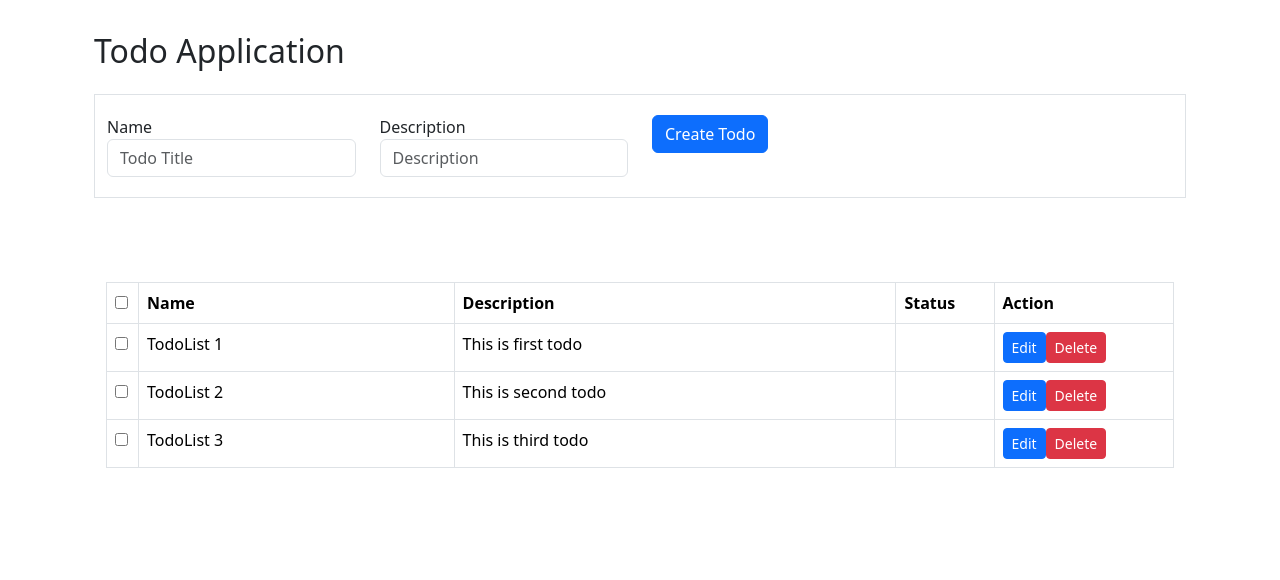
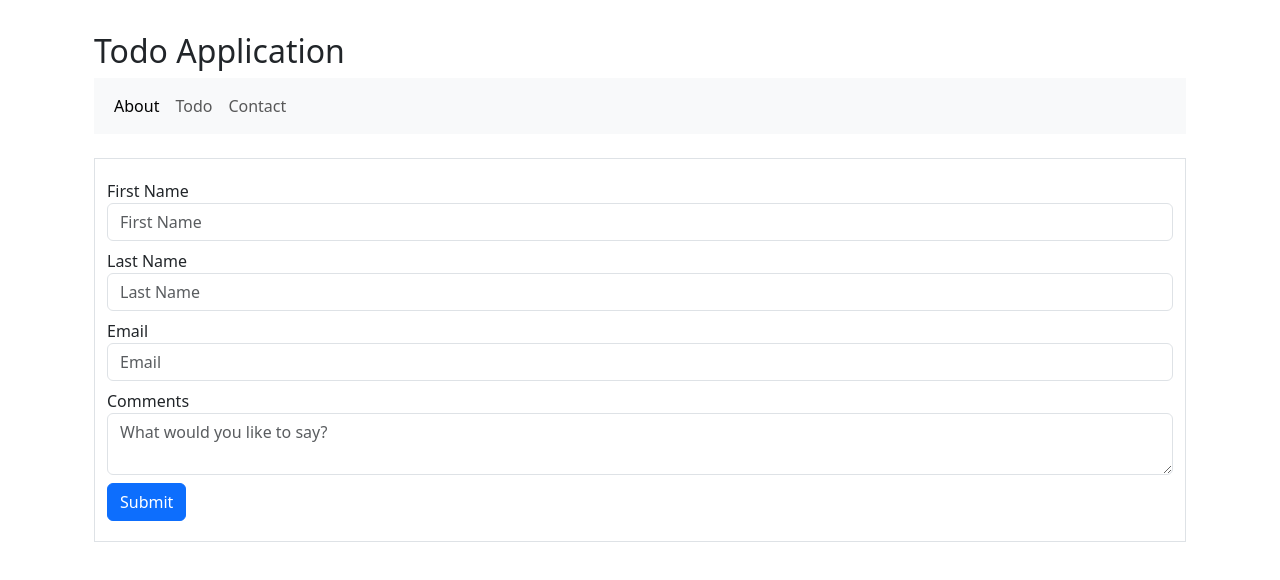
Before and after one commit to TrustedSeven/Todolist_React_Redux, a React (Create React App) app: page /contact in a window 1280 px wide. Shown: the top 580 px of the page. Built offline with nearby package versions, Linux system fonts and the light colour scheme.

Commit message:
about contact done

```diff
--- a/package.json
+++ b/package.json
@@ -8,9 +8,12 @@
     "@testing-library/user-event": "^13.5.0",
     "bootstrap": "^5.3.2",
     "react": "^18.2.0",
+    "react-bootstrap": "^2.9.0",
     "react-dom": "^18.2.0",
     "react-redux": "^8.1.3",
+    "react-router-dom": "^6.16.0",
     "react-scripts": "5.0.1",
+    "redux": "^4.2.1",
     "web-vitals": "^2.1.4"
   },
   "scripts": {
--- a/src/App.js
+++ b/src/App.js
@@ -1,16 +1,32 @@
-import React from 'react';
-import 'bootstrap/dist/css/bootstrap.min.css';
-import { AddTodo } from './components/AddTodo';
-import { TodoLists } from './components/TodoLists';
+import React from "react";
+import { BrowserRouter, Routes, Route } from "react-router-dom";
+import "bootstrap/dist/css/bootstrap.min.css";
+import { About } from "./components/About";
+import { Contact } from "./components/Contact"
+import { AddTodo } from "./components/AddTodo";
+import { TodoLists } from "./components/TodoLists";
+import { Navbar } from "./components/Navbar";
 
 const App = () => {
   return (
     <div className="container p-4 mt-2">
       <h2>Todo Application</h2>
-      <AddTodo />
-      <TodoLists />
+      <Navbar />
+      <BrowserRouter>
+        <Routes>
+          <Route path="/" element={<About />} />
+          <Route path="/todo" element={
+            <div>
+              <AddTodo />
+              <TodoLists />
+            </div>
+          } />
+          <Route path="/contact" element={<Contact />} />
+          {/* <Route path="/projects" element={<Projects />} /> */}
+        </Routes>
+      </BrowserRouter>
     </div>
   );
-}
+};
 
 export default App;
--- /dev/null
+++ b/src/components/About.jsx
@@ -0,0 +1,10 @@
+import React from 'react'
+
+export const About = () => {
+  return (
+    <div style={{margin : "30px"}}>
+        <h4>This is React + Redux Todo Application</h4>
+        <h5>Matthew Trimner</h5>
+    </div>
+  )
+}
--- /dev/null
+++ b/src/components/Contact.jsx
@@ -0,0 +1,74 @@
+import React from "react";
+
+const onSubmit = () => {
+    console.log("!!!!");
+}
+
+export const Contact = () => {
+  return (
+    <div className="container my-4 py-1 border">
+      <form className="mt-3 mb-2" id="contactForm" onSubmit={onSubmit}>
+
+          <div>
+            <label className="sr-only">First Name</label>
+            <input
+              type="text"
+              name="firstname"
+              className="form-control mb-2 mr-sm-3"
+              placeholder="First Name"
+              required
+            //   onChange={(e) => changeEvent(e)}
+            />
+            {/* <span className="text-danger">{error?.title}</span> */}
+          </div>
+
+          <div>
+            <label className="sr-only">Last Name</label>
+            <input
+              type="text"
+              name="lastname"
+              className="form-control mb-2 mr-sm-3"
+              placeholder="Last Name"
+              required
+            //   onChange={(e) => changeEvent(e)}
+            />
+            {/* <span className="text-danger">{error?.description}</span> */}
+          </div>
+
+          <div>
+            <label className="sr-only">Email</label>
+            <input
+              type="text"
+              name="email"
+              className="form-control mb-2 mr-sm-3"
+              placeholder="Email"
+              required
+            //   onChange={(e) => changeEvent(e)}
+            />
+            {/* <span className="text-danger">{error?.description}</span> */}
+          </div>
+
+          <div>
+            <label className="sr-only">Comments</label>
+            <textarea
+              type="text"
+              name="Description"
+              className="form-control mb-2 mr-sm-3"
+              placeholder="What would you like to say?"
+              required
+            //   onChange={(e) => changeEvent(e)}
+            />
+            {/* <span className="text-danger">{error?.description}</span> */}
+          </div>
+
+          <div>
+            <button className="btn btn-primary mb-2" type="submit">
+              Submit
+
+            </button>
+          </div>
+
+      </form>
+    </div>
+  );
+};
--- /dev/null
+++ b/src/components/Navbar.jsx
@@ -0,0 +1,29 @@
+import React from "react";
+
+export const Navbar = () => {
+  return (
+    <nav class="navbar navbar-expand-lg navbar-light bg-light">
+      <div class="container-fluid">
+        <div class="collapse navbar-collapse" id="navbarNav">
+          <ul class="navbar-nav">
+            <li class="nav-item">
+              <a class="nav-link active" aria-current="page" href="/">
+                About
+              </a>
+            </li>
+            <li class="nav-item">
+              <a class="nav-link" href="/todo">
+                Todo
+              </a>
+            </li>
+            <li class="nav-item">
+              <a class="nav-link" href="/contact">
+                Contact
+              </a>
+            </li>
+          </ul>
+        </div>
+      </div>
+    </nav>
+  );
+};
```
Also changed, not shown: 1 other file (tests, documents, lock files or other folders).
